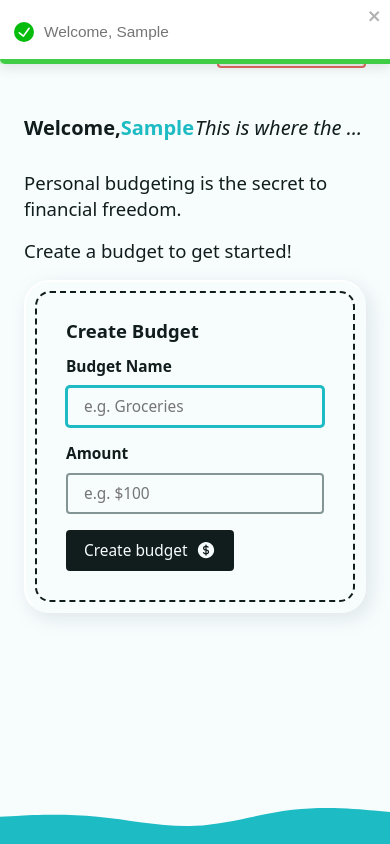
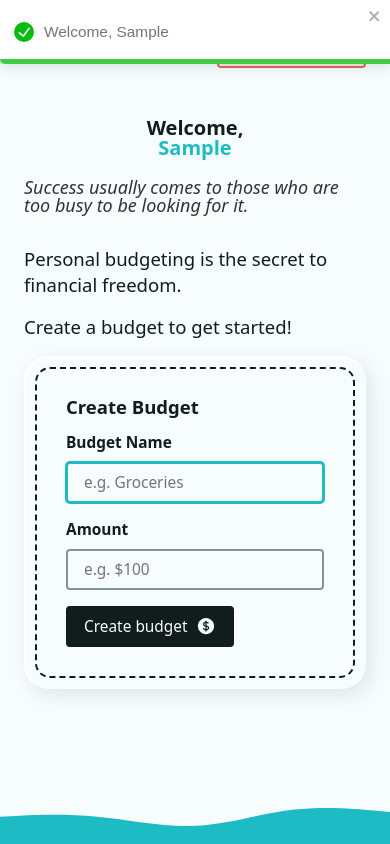
Before and after one commit to lexxycool/budget-app, a React (Vite) app: page / in a window 390 px wide. Both pictures are taken after typing "Sample" into the empty fields and a click on the button "Create Account". Built offline with nearby package versions, Linux system fonts and the light colour scheme.

Commit message:
Adding quotes and quotes color

```diff
--- a/src/components/Quotes.jsx
+++ b/src/components/Quotes.jsx
@@ -1,9 +1,48 @@
-import React from 'react'
+import React, { useEffect, useState } from 'react'
 
 const Quotes = () => {
+
+    const [currentQuote, setCurrentQuote] = useState(0);
+    const quotes = [
+        "Success usually comes to those who are too busy to be looking for it.",
+        "Don't be afraid to give up the good to go for the great.",
+        "I find that the harder I work, the more luck I seem to have.",
+        "Opportunities don't happen. You create them.",
+        "Don't watch the clock; do what it does. Keep going.",
+        "Success is not the key to happiness. Happiness is the key to success.",
+        "Fall seven times and stand up eight.",
+        "The only limit to our realization of tomorrow is our doubts of today."
+    ]
+
+    const [quoteColor, setQuoteColor] = useState("#333");
+    const colors = [
+        "#8E44AD",
+        "#2980B9",
+        "#C0392B",
+        "#F39C12",
+        "#D35400",
+        "#34495E",
+        "#7F8C8D",
+        "#581845",
+        "#6C3483",
+        "#900C3F"
+    ];
+
+    useEffect(() => {
+        const interval = setInterval(() => {
+          const nextQuote = Math.floor(Math.random() * quotes.length);
+          const randomColor = colors[Math.floor(Math.random() * colors.length)];
+          setQuoteColor(randomColor);
+          setCurrentQuote(nextQuote);
+        }, 30000);
+
+    return () => clearInterval(interval);
+
+    }, []);
+
   return (
     <div className='quotes'>
-        This is where the quotes
+        <span style={{color: quoteColor}}>{quotes[currentQuote]}</span>
     </div>
   )
 }
--- a/src/index.css
+++ b/src/index.css
@@ -325,7 +325,7 @@ nav a {
 
 @media screen and (max-width: 525px) {
   nav a span {
-    display: none;
+    /* display: none; */
   }
 }
 
@@ -611,19 +611,26 @@ table a {
 
 .quotes {
   margin-left: auto;
-  font-size: 40px;
+  font-size: 20px;
   font-weight: 400;
   font-style: italic;
   flex-shrink: 1;
-  max-width: 50%;
-  overflow: hidden;
+  max-width: 100%;
+  max-height: 100%;
   text-overflow: ellipsis;
-  white-space: nowrap;
+  white-space: wrap;
 }
 
 @media (max-width: 1100px) {
   .username, .quotes {
     font-size: 20px;
     flex-wrap: wrap;
+    flex-direction: column;
+    align-content: center;
+  }
+  .quotes {
+   margin-top: 20px;
+   font-size: 18px;
+
   }
 }
```
